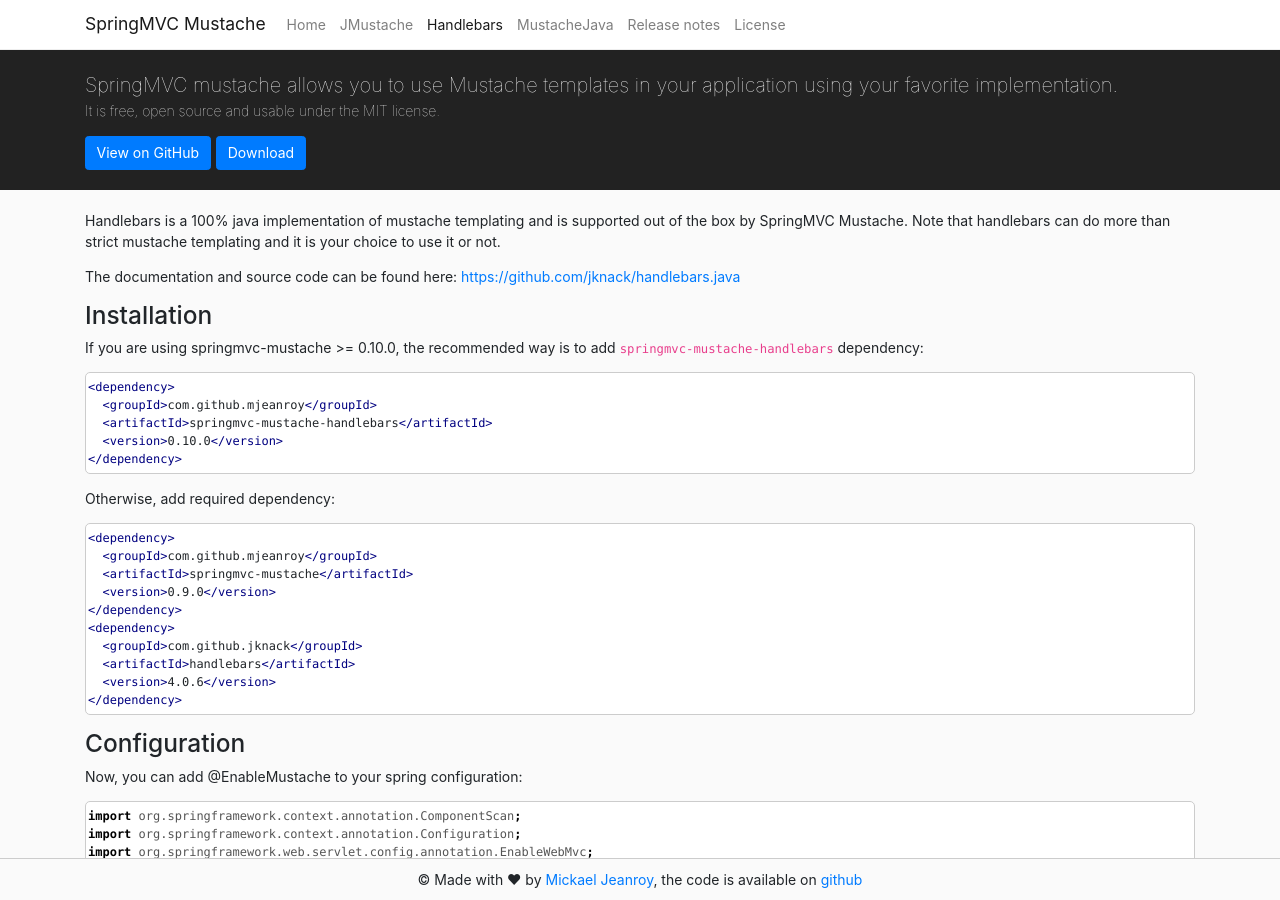
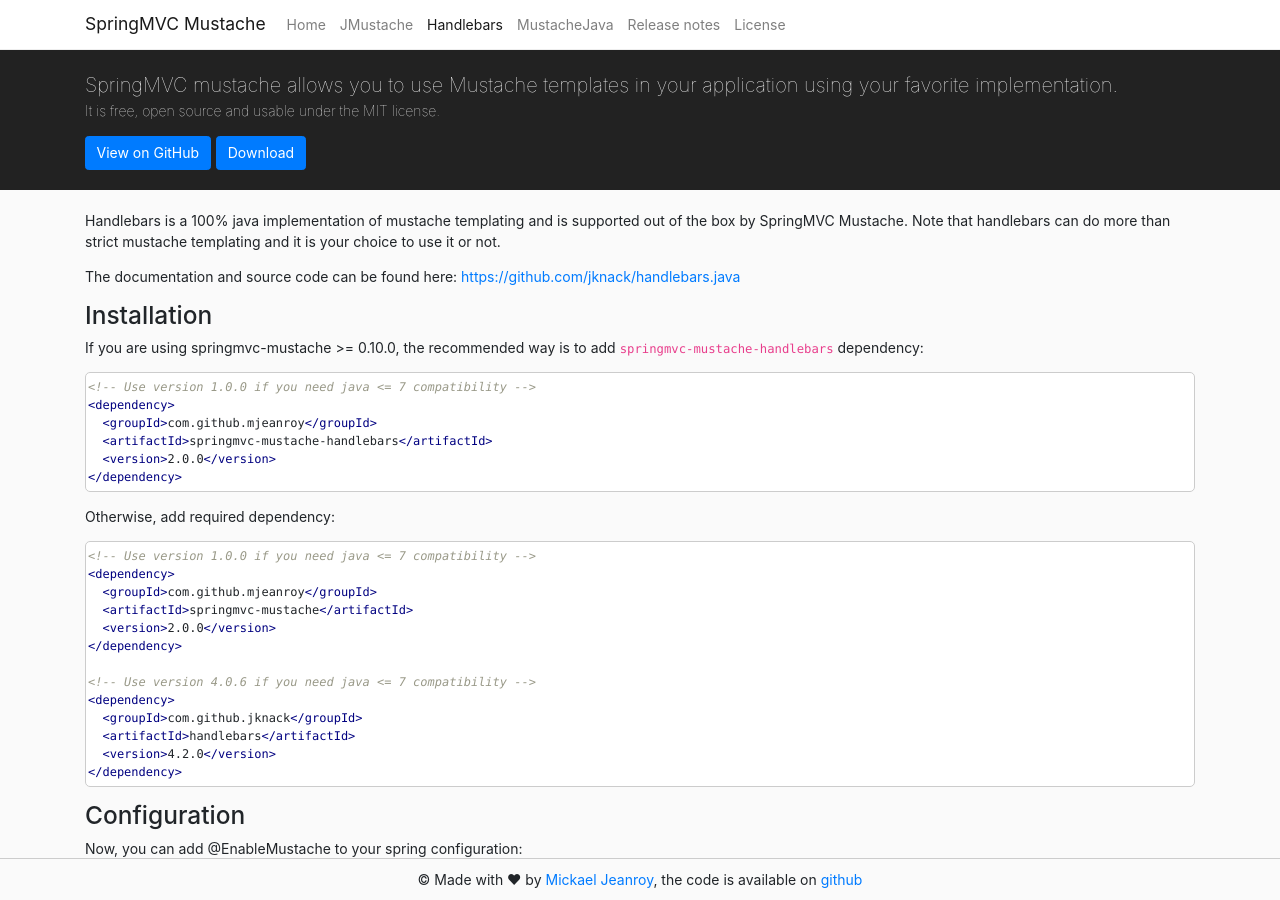
Before and after one commit to mjeanroy/springmvc-mustache, a Jekyll site: the page built from docs/02-handlebars.md, in a window 1280 px wide and 900 px high. Built offline with Jekyll 4.4.1, drawn with Linux system fonts in a browser that asks for light colours; our own code applies the rules of GitHub Pages for plain Markdown files.

Commit message:
docs: update documentation

````diff
--- a/docs/02-handlebars.md
+++ b/docs/02-handlebars.md
@@ -8,25 +8,29 @@ The documentation and source code can be found here: [https://github.com/jknack/
 If you are using springmvc-mustache >= 0.10.0, the recommended way is to add `springmvc-mustache-handlebars` dependency:
 
 ```xml
+<!-- Use version 1.0.0 if you need java <= 7 compatibility -->
 <dependency>
   <groupId>com.github.mjeanroy</groupId>
   <artifactId>springmvc-mustache-handlebars</artifactId>
-  <version>0.10.0</version>
+  <version>2.0.0</version>
 </dependency>
 ```
 
 Otherwise, add required dependency:
 
 ```xml
+<!-- Use version 1.0.0 if you need java <= 7 compatibility -->
 <dependency>
   <groupId>com.github.mjeanroy</groupId>
   <artifactId>springmvc-mustache</artifactId>
-  <version>0.9.0</version>
+  <version>2.0.0</version>
 </dependency>
+
+<!-- Use version 4.0.6 if you need java <= 7 compatibility -->
 <dependency>
   <groupId>com.github.jknack</groupId>
   <artifactId>handlebars</artifactId>
-  <version>4.0.6</version>
+  <version>4.2.0</version>
 </dependency>
 ```
 
````
